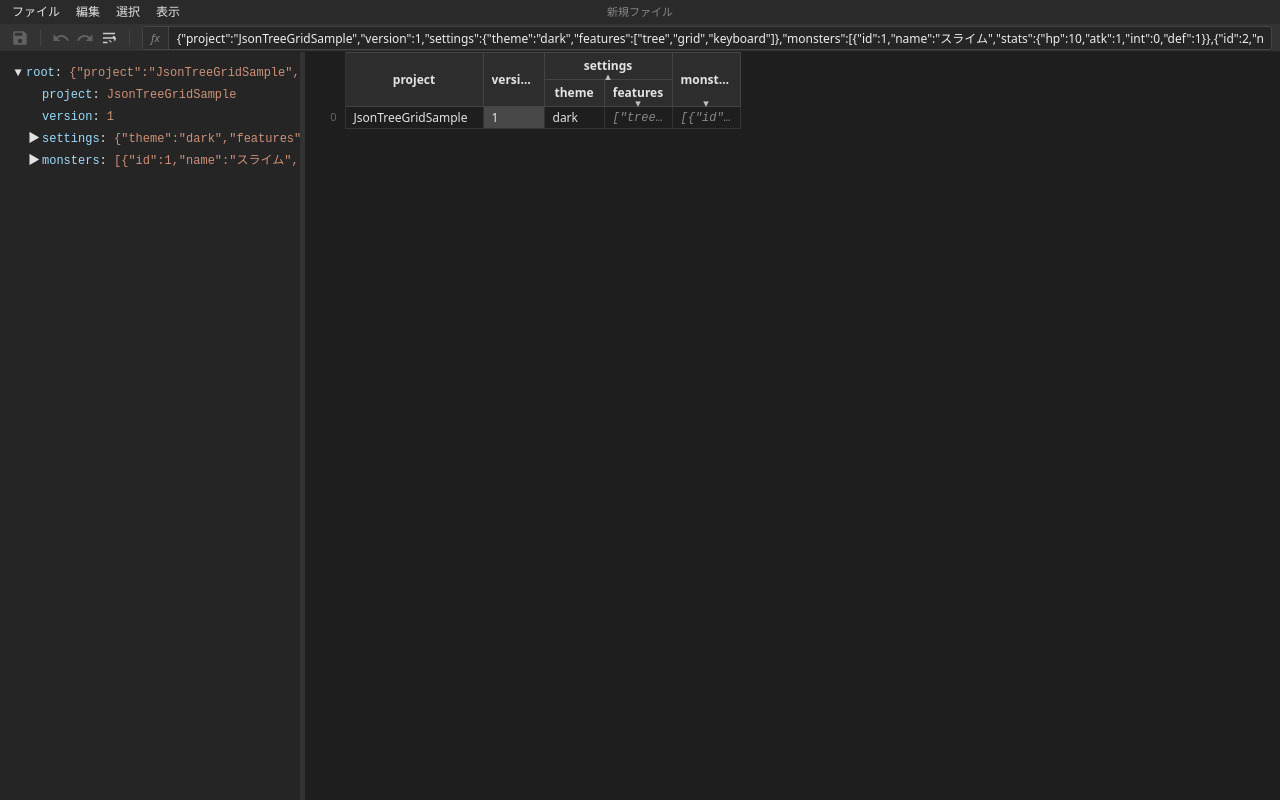
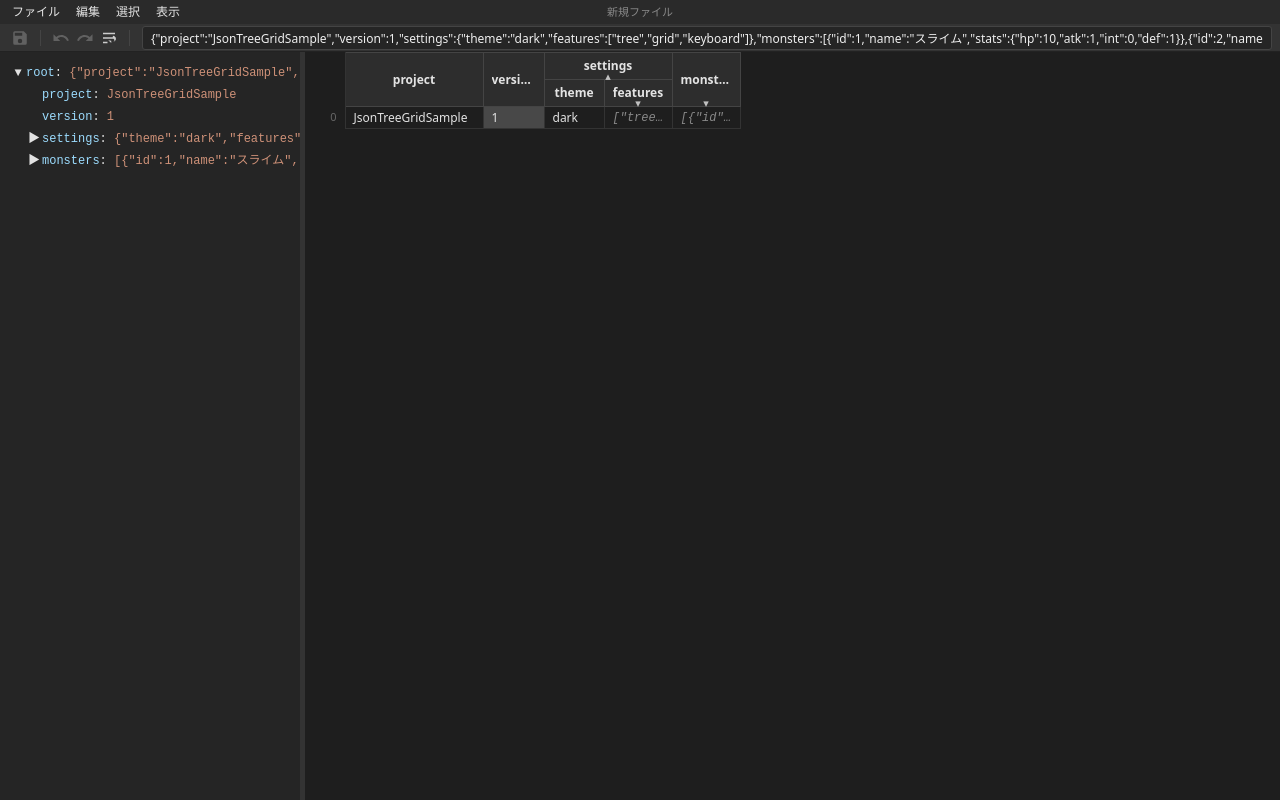
Before and after one commit to napiiey/JsonTreeGrid, a website built with Vite: page index.html in a window 1280 px wide. Built offline with nearby package versions, Linux system fonts and the light colour scheme.

Commit message:
feat: ツールバーからfxラベルを削除

```diff
--- a/index.html
+++ b/index.html
@@ -66,7 +66,6 @@
       </button>
       <div class="toolbar-divider"></div>
       <div class="formula-bar">
-        <div class="formula-label">fx</div>
         <input type="text" id="toolbar-input" placeholder="" spellcheck="false" autocomplete="off">
       </div>
     </div>
--- a/src/style.css
+++ b/src/style.css
@@ -155,18 +155,6 @@ body {
   margin-left: 4px;
 }
 
-.formula-label {
-  padding: 0 8px;
-  color: #888;
-  font-style: italic;
-  font-size: 11px;
-  border-right: 1px solid #444;
-  background: #2d2d2d;
-  height: 100%;
-  display: flex;
-  align-items: center;
-  user-select: none;
-}
 
 #toolbar-input {
   flex: 1;
```
